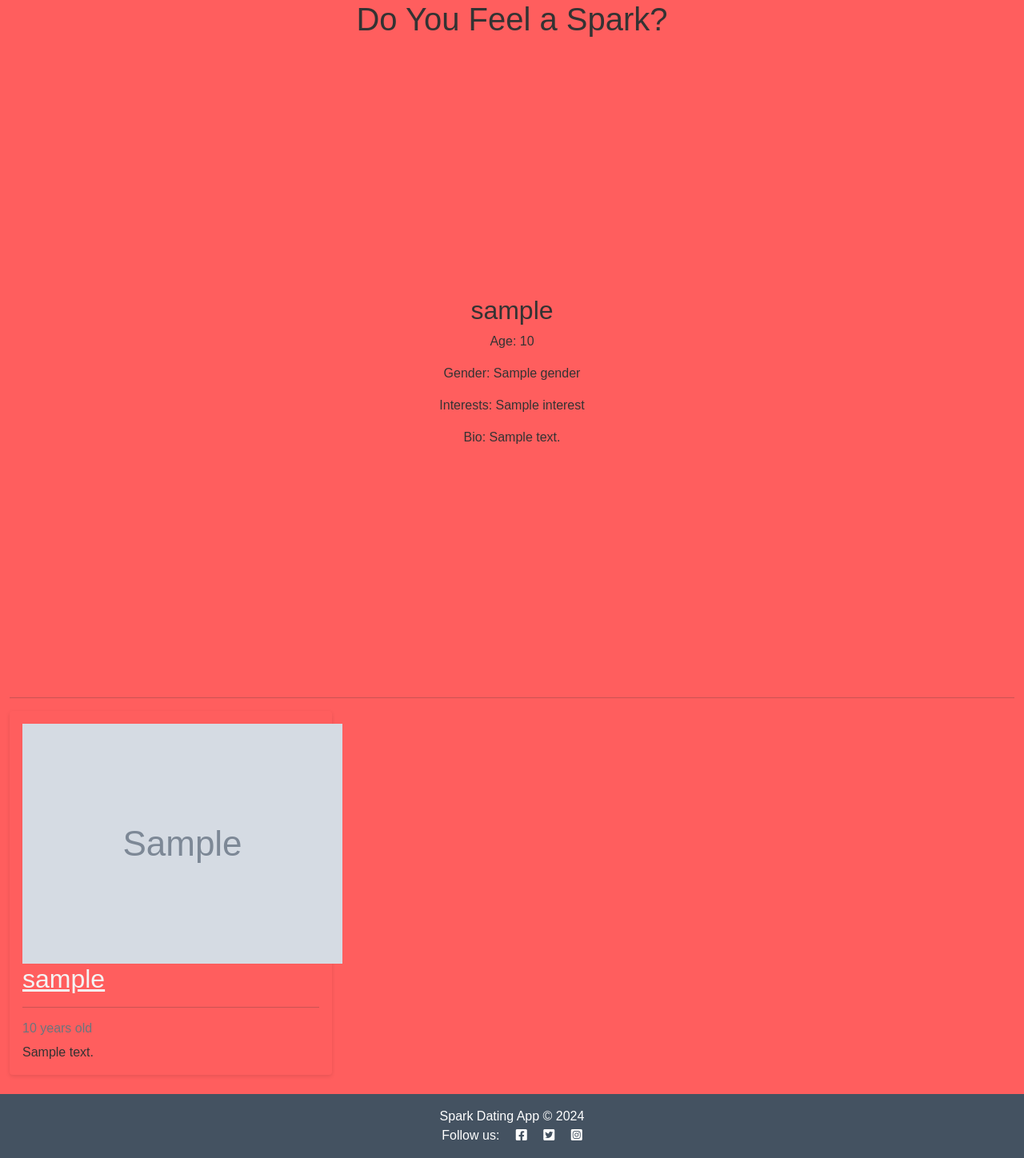
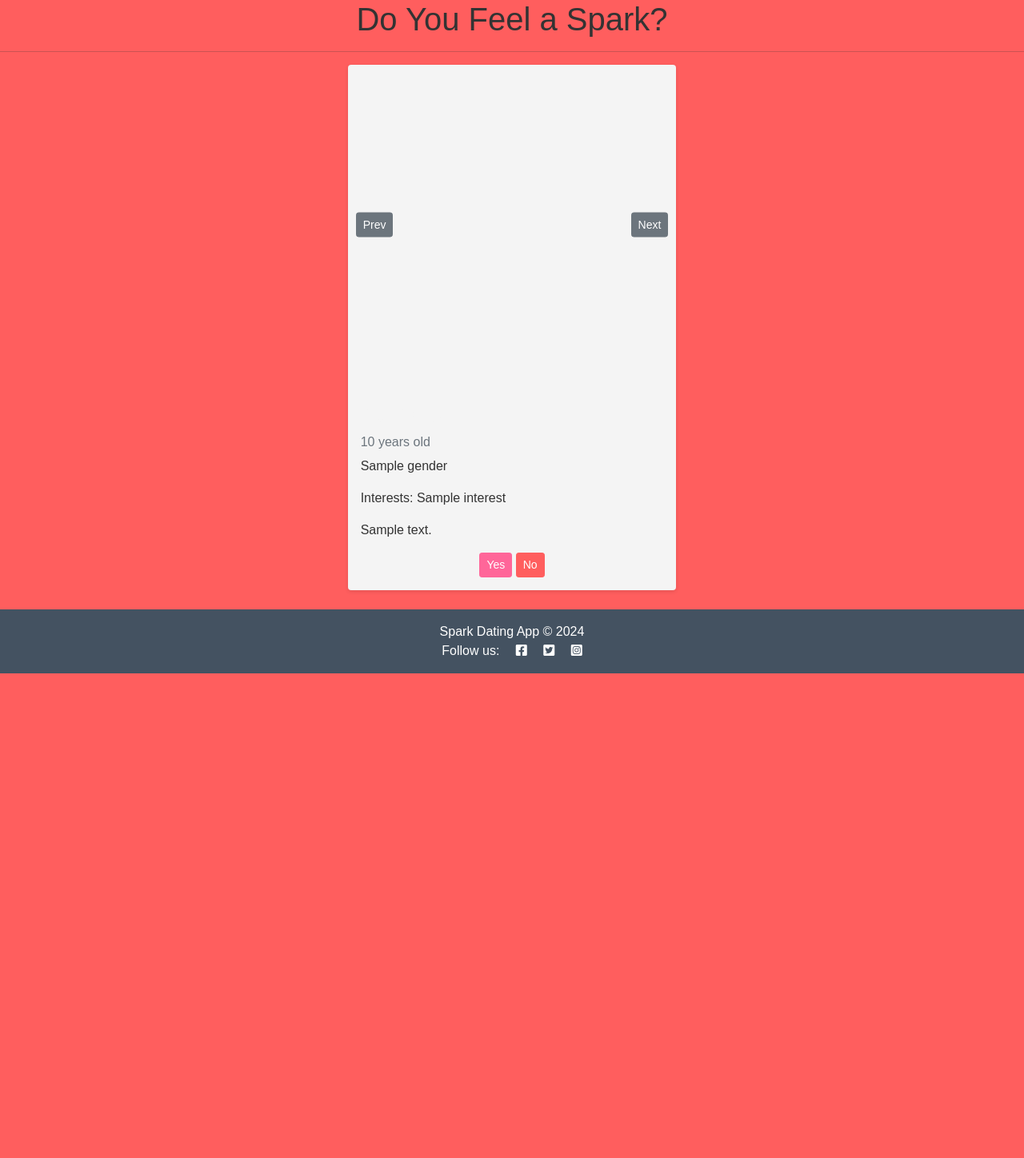
Before and after one commit to VitorBarbosaDev/Spark-Dating-App, a Django app: template profiles/templates/profiles/index.html in a window 1280 px wide. Shown: the part 56-1504 px from the top of the page at 80% size. After the commit the page ends 898 px from the top, so only its background shows below. Run offline with Django 4.2, Linux system fonts and the light colour scheme; the template is opened without the code that fills it: most values are stand-ins (such as "Sample title", 1, 10 or a date in 2020); grey boxes marked "Sample" are stand-in pictures.

Commit message:
add more styling to Index

```diff
--- a/dating_app/settings.py
+++ b/dating_app/settings.py
@@ -27,7 +27,7 @@
 SECRET_KEY = 'django-insecure-&@y^jp0(vk2b870i(lf_4p@*@@s0p*p3e-^*o5gul$0mnb9s1a'
 
 # SECURITY WARNING: don't run with debug turned on in production!
-DEBUG = False
+DEBUG = True
 
 ALLOWED_HOSTS = ['.herokuapp.com', '127.0.0.1']
 
--- a/profiles/templates/profiles/index.html
+++ b/profiles/templates/profiles/index.html
@@ -5,66 +5,54 @@
 <!-- User Profiles Page Content Starts Here -->
 <div class="container-fluid">
     <h1 class="mx-auto text-center">Do You Feel a Spark?</h1>
-
-    <!-- Detailed List of User Profiles -->
-    <div class="row d-flex justify-content-center align-items-center" style="height: 100vh;">
-        <div class="col-12 mt-3 profile-container text-center">
-            {% for user in object_list %}
-            <div>
-                <h2>{{ user.username }}</h2>
-                <p>Age: {{ user.age }}</p>
-                <p>Gender: {{ user.gender }}</p>
-                <p>Interests: {% for interest in user.interests.all %}{{ interest.name }}{% if not forloop.last %}, {% endif %}{% endfor %}</p>
-                <p>Bio: {{ user.bio }}</p>
-            </div>
-            {% empty %}
-            <p>No user profiles found.</p>
-            {% endfor %}
-        </div>
 </div>
 
     <hr/>
 
+
 <!-- User Profiles Displayed as Cards -->
-    <div class="row">
-        {% for user_profile in user_profile_list %}
-        <div class="col-md-4">
-            <div class="card mb-4">
+<div class="row d-flex justify-content-center align-items-center">
+    {% for user_profile in object_list %}
+    <div class="col-md-6 col-lg-4 mb-4">
+        <div class="card">
+            <div class="image-container overflow-hidden position-relative" style="height: 400px;">
+                <!-- Previous Button -->
+                <button class="btn btn-secondary btn-sm prev-button position-absolute">Prev</button>
+
+                <!-- Images -->
+                {% for image in user_profile.images.all %}
+                <img src="{{ image.image.url }}" alt="{{ user_profile.username }}" class="img-fluid">
+                {% endfor %}
+
+                <!-- Next Button -->
+                <button class="btn btn-secondary btn-sm next-button position-absolute">Next</button>
+            </div>
+
             <div class="card-body">
-                    <div class="image-container">
-                        <img src="{{ user_profile.image.url }}" alt="{{ user_profile.username }}" class="profile-image">
-                    </div>
-                    <a href="#" class="profile-link">
                 <h2 class="card-title">{{ user_profile.username }}</h2>
-                    </a>
-
-                    <hr />
                 <p class="card-text text-muted h6">{{ user_profile.age }} years old</p>
+                <p class="card-text">{{ user_profile.gender }}</p>
+                <p class="card-text">Interests: {% for interest in user_profile.interests.all %}{{ interest.name }}{% if not forloop.last %}, {% endif %}{% endfor %}</p>
                 <p class="card-text">{{ user_profile.bio|truncatewords:20 }}</p>
+                <div class="text-center">
+                    <button type="button" class="btn btn-success btn-sm">Yes</button>
+                    <button type="button" class="btn btn-danger btn-sm">No</button>
                 </div>
             </div>
+            {% empty %}
+            <p>No user profiles found.</p>
+
         </div>
-        {% if forloop.counter|divisibleby:3 %}
     </div>
-    <div class="row">
-        {% endif %}
     {% endfor %}
 </div>
 
-    <!-- Pagination -->
-    {% if is_paginated %}
-    <nav aria-label="Page navigation">
-        <ul class="pagination justify-content-center">
-            {% if page_obj.has_previous %}
-            <li><a href="?page={{ page_obj.previous_page_number }}" class="page-link"> &laquo; PREV</a></li>
-            {% endif %}
-            {% if page_obj.has_next %}
-            <li><a href="?page={{ page_obj.next_page_number }}" class="page-link"> NEXT &raquo;</a></li>
-            {% endif %}
-        </ul>
-    </nav>
-    {% endif %}
-</div>
 
+
+
+
+
+{% load static %}
+<script src="{% static 'js/userphotos.js' %}"></script>
 <!-- User Profiles Page Content Ends Here -->
 {% endblock %}
--- a/profiles/views.py
+++ b/profiles/views.py
@@ -8,5 +8,6 @@
 class UserProfileListView(generic.ListView):
     template_name = 'profiles/index.html'
     paginate_by = 1
+
     def get_queryset(self):
-        return UserProfile.objects.filter(is_superuser=False, is_active=True)
+        return UserProfile.objects.filter(is_superuser=False, is_active=True).prefetch_related('images')
--- a/static/css/style.css
+++ b/static/css/style.css
@@ -90,6 +90,7 @@
 
 .image-container {
     position: relative;
+    overflow: hidden;
 }
 
 .image-flash {
@@ -196,3 +197,66 @@
     flex-direction: column;
     height: 100vh;
 }
+    /* Profile Cards */
+    .card {
+        background-color: var(--primary-color); /* Adjust the background color */
+        color: var(--text-color); /* Adjust the text color */
+        /* ... other styles ... */
+    }
+
+    .btn-success {
+        background-color: var(--secondary-color); /* Adjust for 'Yes' button */
+        border-color: var(--secondary-color);
+    }
+
+    .btn-success:hover {
+        background-color: darken(var(--secondary-color), 10%); /* Darken on hover */
+        border-color: darken(var(--secondary-color), 10%);
+    }
+
+    .btn-danger {
+        background-color: var(--background-color); /* Adjust for 'No' button */
+        border-color: var(--background-color);
+    }
+
+    .btn-danger:hover {
+        background-color: darken(var(--background-color), 10%); /* Darken on hover */
+        border-color: darken(var(--background-color), 10%);
+    }
+
+.profile-image {
+    width: 100%; /* Full width of the card */
+    height: 200px; /* Fixed height, adjust as needed */
+    object-fit: cover; /* Cover the area without losing aspect ratio */
+}
+
+.image-container {
+    position: relative;
+    overflow: hidden;
+}
+
+.prev-button, .next-button {
+    top: 50%; /* Center vertically */
+    transform: translateY(-50%); /* Align center */
+    z-index: 2; /* Ensure they are above the image */
+}
+
+.prev-button {
+    left: 10px; /* Distance from the left */
+}
+
+.next-button {
+    right: 10px; /* Distance from the right */
+}
+
+.image-container img {
+    width: 100%; /* Full width of the container */
+    height: 400px; /* Adjusted height */
+    object-fit: cover; /* Cover the area without losing aspect ratio */
+    display: none; /* Hide images initially */
+}
+
+/* Show the first image by default */
+.image-container img:first-child {
+    display: block;
+}
--- /dev/null
+++ b/static/js/userphotos.js
@@ -0,0 +1,27 @@
+
+    document.addEventListener('DOMContentLoaded', function () {
+    const profileContainers = document.querySelectorAll('.profile-container');
+
+    profileContainers.forEach(container => {
+    let currentImageIndex = 0;
+    const images = container.querySelectorAll('.profile-image');
+    const nextButton = container.querySelector('.next-button');
+    const prevButton = container.querySelector('.prev-button');
+
+    if (images.length > 0) {
+    images[0].style.display = 'block'; // Show the first image initially
+
+    nextButton.addEventListener('click', function () {
+    images[currentImageIndex].style.display = 'none';
+    currentImageIndex = (currentImageIndex + 1) % images.length;
+    images[currentImageIndex].style.display = 'block';
+});
+
+    prevButton.addEventListener('click', function () {
+    images[currentImageIndex].style.display = 'none';
+    currentImageIndex = (currentImageIndex - 1 + images.length) % images.length;
+    images[currentImageIndex].style.display = 'block';
+});
+}
+});
+});
```
Lines whose indentation alone changed are shown as unchanged.
